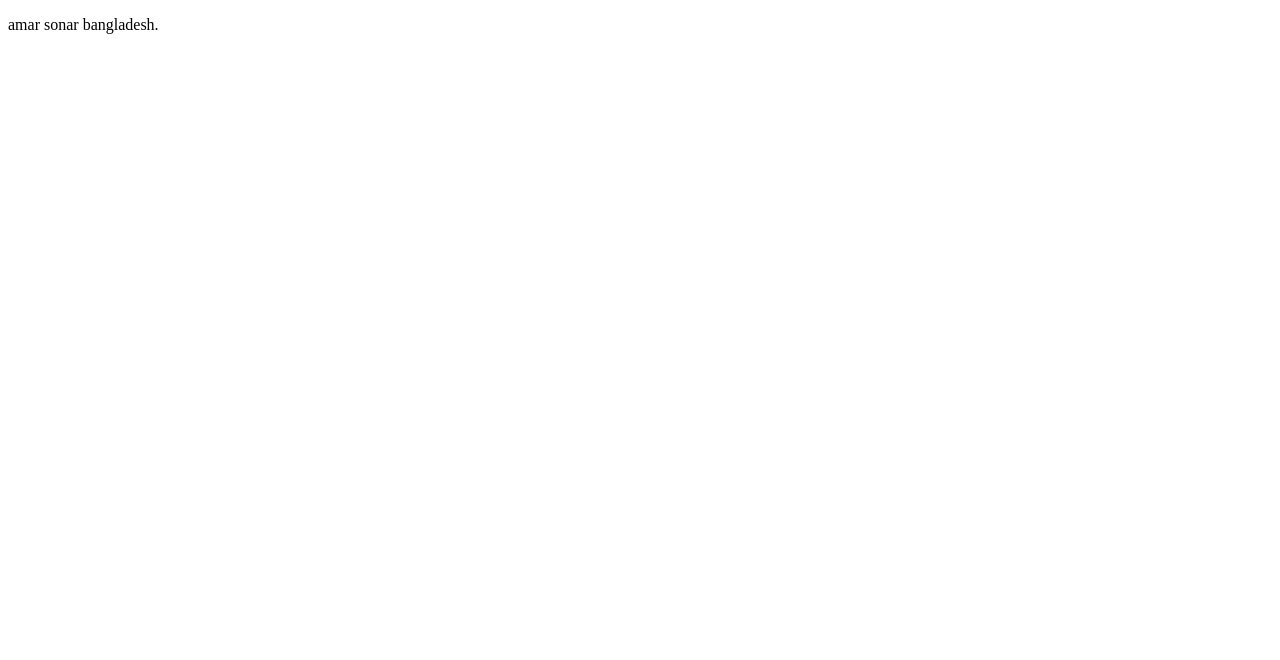
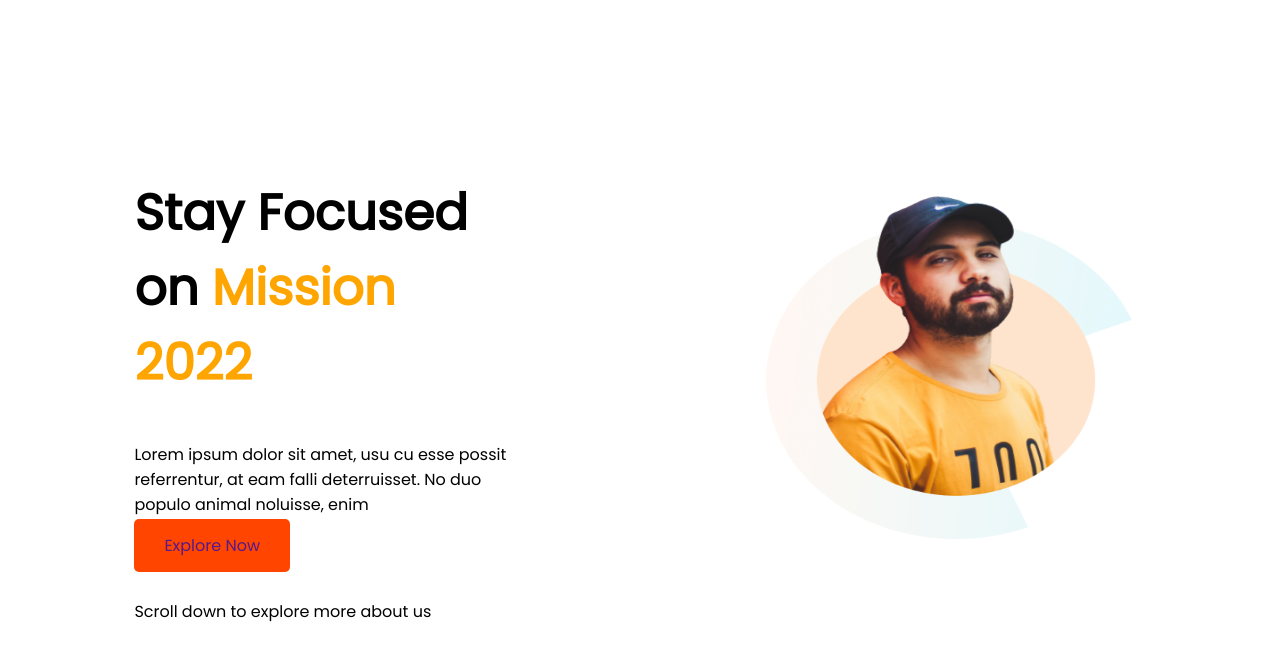
Before and after one commit to azadshikder/mission, a plain HTML site: page index.html in a window 1280 px wide. Drawn offline with Linux system fonts and the light colour scheme.

Commit message:
first commit

```diff
--- a/index.html
+++ b/index.html
@@ -1,12 +1,31 @@
 <!DOCTYPE html>
 <html lang="en">
+
 <head>
     <meta charset="UTF-8">
     <meta http-equiv="X-UA-Compatible" content="IE=edge">
     <meta name="viewport" content="width=device-width, initial-scale=1.0">
     <title>mission 2022</title>
+    <link rel="stylesheet" href="style.css">
+    <link rel="preconnect" href="https://fonts.googleapis.com">
+    <link rel="preconnect" href="https://fonts.gstatic.com" crossorigin>
+    <link href="https://fonts.googleapis.com/css2?family=Poppins&display=swap" rel="stylesheet">
 </head>
+
 <body>
-    <p>amar sonar bangladesh.</p>
+    <section>
+        <div class="half-width">
+            <h1>Stay Focused on <span class="orange">Mission 2022</span></h1>
+            <p>Lorem ipsum dolor sit amet, usu cu esse possit
+                referrentur, at eam falli deterruisset. No duo populo
+                animal noluisse, enim</p>
+                <a class="button" href="">Explore Now</a> <br> <br>
+                <p>Scroll down to explore more about us</p>
+        </div>
+        <div class="half-width">
+            <img src="image/person-0.png" alt="">
+        </div>
+    </section>
 </body>
+
 </html>
--- /dev/null
+++ b/style.css
@@ -0,0 +1,26 @@
+    body{
+        font-family: 'Poppins', sans-serif;
+    }
+    h1{
+        font-size: 50px;
+    }
+    .orange{
+        color: orange;
+    }
+    section{
+        display: flex;
+    }
+    .half-width{
+        width: 50%;
+        padding: 10%;
+    }
+    .half-width img{
+        width: 100%;
+        height: 80%;
+    }
+    .button{
+        text-decoration: none;
+        background-color: orangered;
+        padding:15px 30px ;
+        border-radius: 5px;
+    }
```
Also changed, not shown: image/illustrator-2.png (added), image/illustrator-3.png (added), image/person-0.png (added), image/pic-1.png (added).
